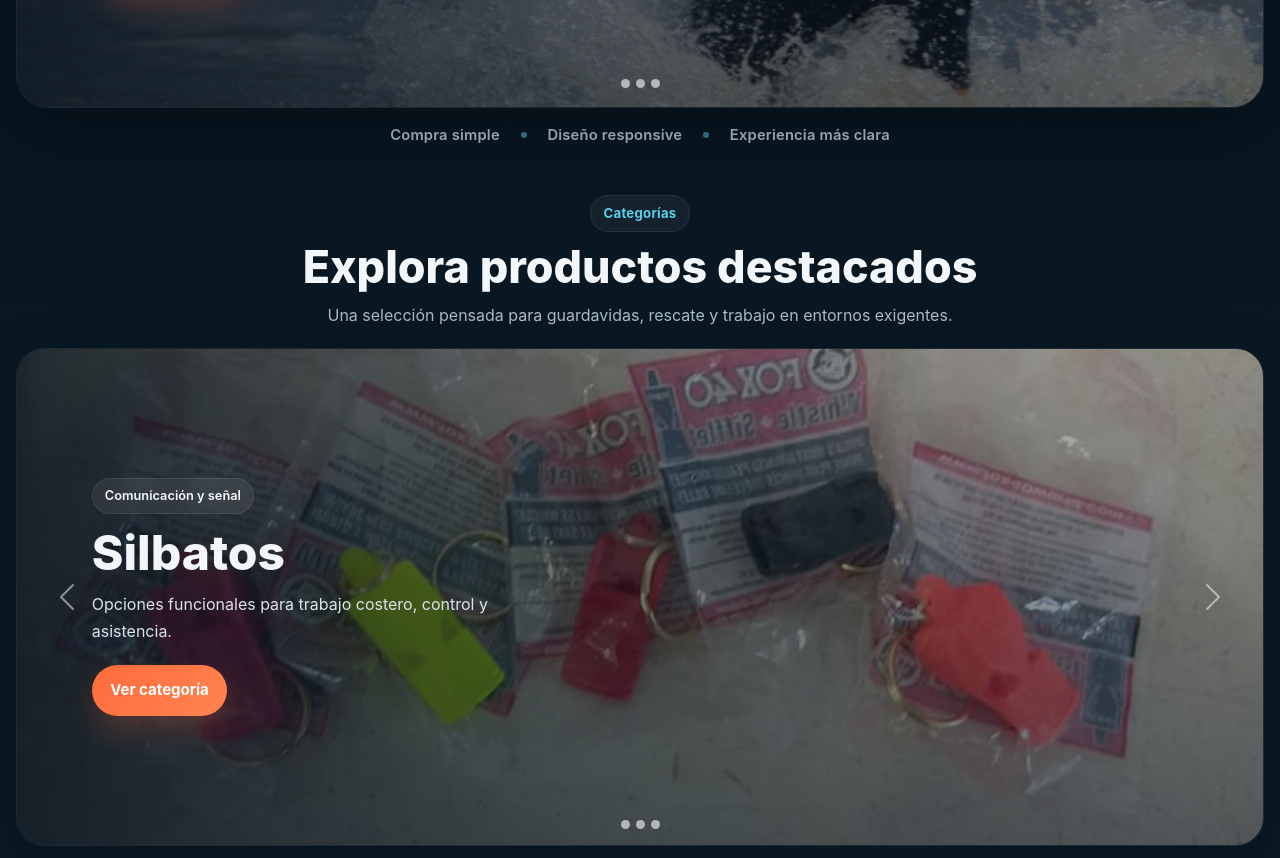
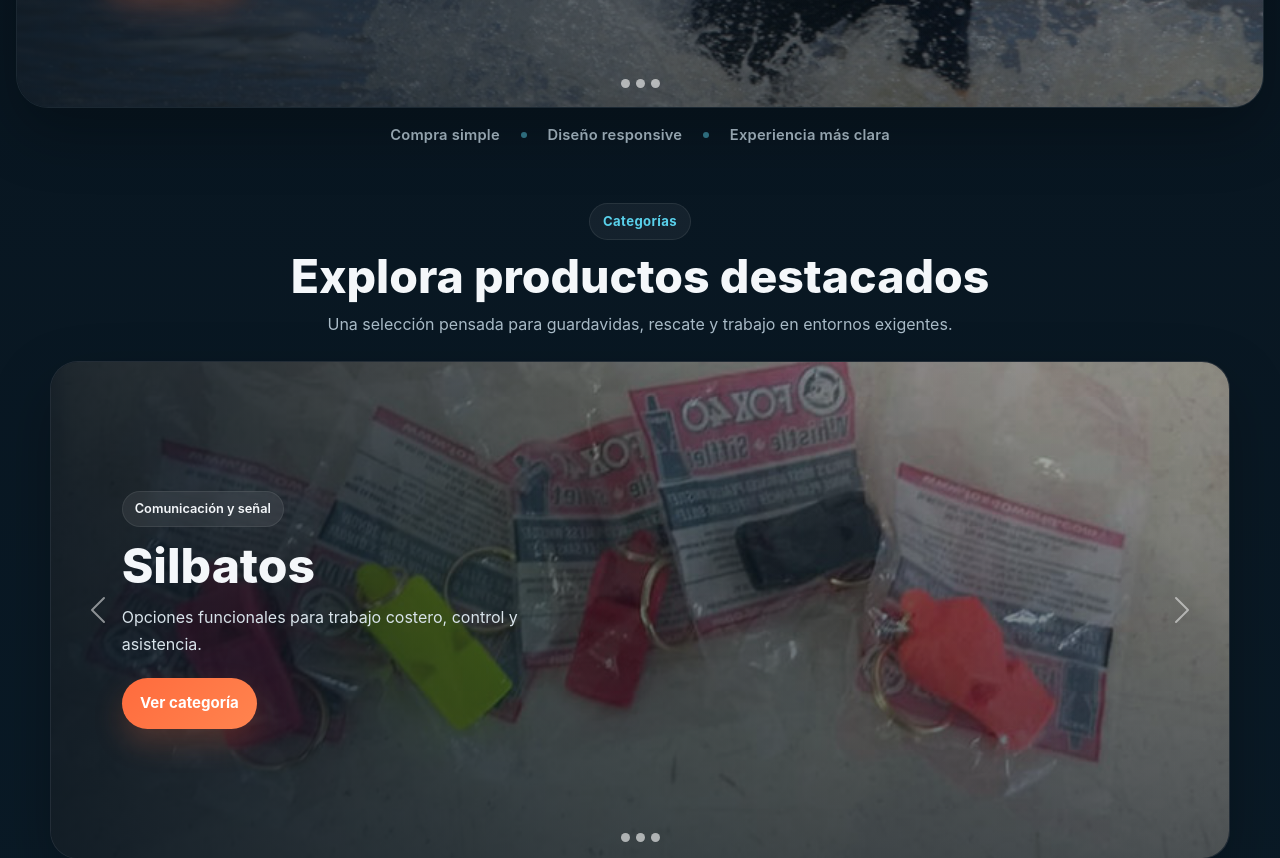
Before and after one commit to Lucas-Epherra/rescue-store, a React (Create React App) app: page / in a window 1280 px wide. Shown: the part 620-1478 px from the top of the page. Built offline with nearby package versions, Linux system fonts and the light colour scheme; no server answers.

Commit message:
mas estilizado

```diff
--- a/src/componentes/Inicio/SliderProd.js
+++ b/src/componentes/Inicio/SliderProd.js
@@ -35,15 +35,23 @@ const featuredSlides = [
 function SliderProd() {
   return (
     <section className="featuredSection">
+      <div className="featuredContainer">
         <div className="featuredHeader">
           <span className="featuredKicker">Categorías</span>
           <h2 className="featuredTitle">Explora productos destacados</h2>
           <p className="featuredText">
-          Una selección pensada para guardavidas, rescate y trabajo en entornos exigentes.
+            Una selección pensada para guardavidas, rescate y trabajo en
+            entornos exigentes.
           </p>
         </div>
 
-      <Carousel fade className="sliderB" indicators controls interval={4200}>
+        <Carousel
+          fade
+          className="sliderB"
+          indicators
+          controls
+          interval={4200}
+        >
           {featuredSlides.map((slide, index) => (
             <Carousel.Item key={index}>
               <div className="slideMediaWrapper">
@@ -51,10 +59,11 @@ function SliderProd() {
                 <div className="slideOverlay" />
               </div>
 
-            <Carousel.Caption className="bg-txt">
+              <Carousel.Caption className="bgTxt">
                 <span className="slideEyebrow">{slide.eyebrow}</span>
-              <h3>{slide.title}</h3>
-              <p>{slide.text}</p>
+                <h3 className="slideTitle">{slide.title}</h3>
+                <p className="slideText">{slide.text}</p>
+
                 <Link className="sliderBtn" to={slide.to}>
                   Ver categoría
                 </Link>
@@ -62,6 +71,7 @@ function SliderProd() {
             </Carousel.Item>
           ))}
         </Carousel>
+      </div>
     </section>
   );
 }
--- a/src/componentes/Inicio/inicio.css
+++ b/src/componentes/Inicio/inicio.css
@@ -143,7 +143,7 @@
 .trustStrip {
   max-width: 1280px;
   margin: 1rem auto 0;
-  padding: 0 1rem 1.2rem;
+  padding: 0 1rem 1.6rem;
   display: flex;
   justify-content: center;
   align-items: center;
@@ -164,9 +164,8 @@
   border-radius: 50%;
   background: rgba(89, 208, 234, 0.55);
 }
-
 .sliderSection {
-  padding: 0.4rem 0 2rem;
+  padding: 0.8rem 0 2.6rem;
 }
 
 @media (max-width: 992px) {
--- a/src/componentes/Inicio/sliderProd.css
+++ b/src/componentes/Inicio/sliderProd.css
@@ -1,12 +1,15 @@
 .featuredSection {
-  max-width: 1280px;
+  padding: 1.2rem 1rem 0;
+}
+
+.featuredContainer {
+  width: min(1180px, 100%);
   margin: 0 auto;
-  padding: 1.5rem 1rem 0;
 }
 
 .featuredHeader {
   max-width: 760px;
-  margin: 0 auto 1.2rem;
+  margin: 0 auto 1.4rem;
   text-align: center;
 }
 
@@ -22,13 +25,13 @@
   color: #59d0ea;
   font-size: 0.82rem;
   font-weight: 700;
-  letter-spacing: 0.3px;
+  letter-spacing: 0.03em;
 }
 
 .featuredTitle {
   margin: 0 0 0.7rem;
   color: #f4f7fa;
-  font-size: clamp(1.8rem, 4vw, 2.8rem);
+  font-size: clamp(1.9rem, 4vw, 2.9rem);
   font-weight: 800;
   line-height: 1.05;
 }
@@ -44,6 +47,7 @@
   margin-top: 1.2rem;
   border-radius: 28px;
   overflow: hidden;
+  background: rgba(19, 29, 39, 0.82);
   border: 1px solid rgba(255, 255, 255, 0.08);
   box-shadow: 0 24px 60px rgba(0, 0, 0, 0.26);
 }
@@ -66,17 +70,17 @@
   position: absolute;
   inset: 0;
   background:
-    linear-gradient(90deg, rgba(7, 19, 29, 0.82) 0%, rgba(7, 19, 29, 0.42) 45%, rgba(7, 19, 29, 0.18) 100%),
-    linear-gradient(180deg, rgba(7, 19, 29, 0.08) 0%, rgba(7, 19, 29, 0.5) 100%);
+    linear-gradient(90deg, rgba(7, 19, 29, 0.86) 0%, rgba(7, 19, 29, 0.48) 44%, rgba(7, 19, 29, 0.18) 100%),
+    linear-gradient(180deg, rgba(7, 19, 29, 0.08) 0%, rgba(7, 19, 29, 0.54) 100%);
 }
 
-.bg-txt {
+.bgTxt {
   left: 6%;
   right: auto;
   top: 50%;
   bottom: auto;
   transform: translateY(-50%);
-  width: min(500px, 86%);
+  width: min(520px, 86%);
   display: flex;
   flex-direction: column;
   align-items: flex-start;
@@ -98,15 +102,15 @@
   backdrop-filter: blur(8px);
 }
 
-.bg-txt h3 {
+.slideTitle {
   margin: 0 0 0.8rem;
   color: #f4f7fa;
-  font-size: clamp(1.8rem, 4vw, 3rem);
+  font-size: clamp(1.9rem, 4vw, 3rem);
   font-weight: 800;
   line-height: 1.05;
 }
 
-.bg-txt p {
+.slideText {
   margin: 0 0 1.2rem;
   color: #d8e3ea;
   font-size: 1rem;
@@ -168,7 +172,7 @@
       linear-gradient(180deg, rgba(7, 19, 29, 0.25) 0%, rgba(7, 19, 29, 0.75) 56%, rgba(7, 19, 29, 0.92) 100%);
   }
 
-  .bg-txt {
+  .bgTxt {
     left: 1.2rem;
     right: 1.2rem;
     bottom: 2rem;
@@ -177,11 +181,11 @@
     width: auto;
   }
 
-  .bg-txt h3 {
+  .slideTitle {
     font-size: clamp(1.7rem, 7vw, 2.4rem);
   }
 
-  .bg-txt p {
+  .slideText {
     font-size: 0.95rem;
     max-width: 100%;
   }
--- a/src/componentes/footer/Footer.js
+++ b/src/componentes/footer/Footer.js
@@ -8,7 +8,7 @@ function Footer() {
       <div className="footerContainer">
         <div className="footerBrand">
           <span className="footerBadge">Rescue Store</span>
-          <h3 className="footerTitle">Equipamiento de rescate con una interfaz más sólida</h3>
+          <h3 className="footerTitle">Equipamiento de rescate</h3>
           <p className="footerText">
             Proyecto frontend desarrollado por Lucas Epherra, enfocado en una
             experiencia moderna, clara y responsive.
```
Lines whose indentation alone changed are shown as unchanged.
